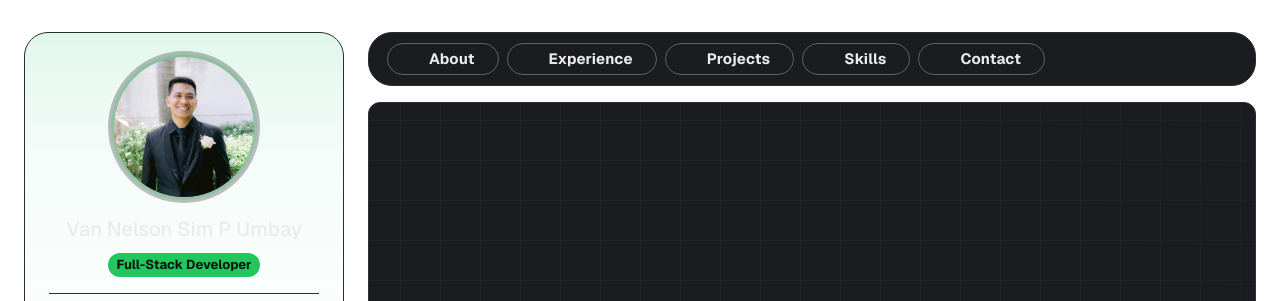
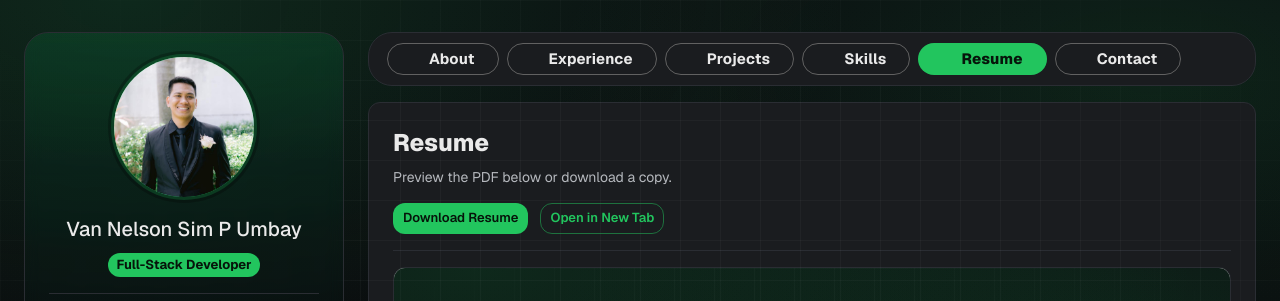
Before and after one commit to vannelson/van_creative, a Next.js app: page /resume in a window 1280 px wide. Before the commit this address had no page. Shown: the top 301 px of the page. Built offline with nearby package versions, Linux system fonts and the light colour scheme; some icons are missing.

Commit message:
added resume page

```diff
--- /dev/null
+++ b/src/app/resume/page.jsx
@@ -0,0 +1,63 @@
+"use client";
+
+import { Box, Button, Divider, Stack, Typography } from "@mui/material";
+
+export default function ResumePage() {
+  const filePath = "/Van%20Nelson%20Creative%20Resume.pdf";
+
+  return (
+    <Stack spacing={2}>
+      <Box>
+        <Typography variant="h5" fontWeight={800} gutterBottom>
+          Resume
+        </Typography>
+        <Typography variant="body2" color="text.secondary">
+          Preview the PDF below or download a copy.
+        </Typography>
+      </Box>
+
+      <Stack direction="row" spacing={1.5}>
+        <Button
+          component="a"
+          href={filePath}
+          download={"Van Nelson Creative Resume.pdf"}
+          variant="contained"
+          color="primary"
+          size="small"
+        >
+          Download Resume
+        </Button>
+        <Button
+          component="a"
+          href={filePath}
+          target="_blank"
+          rel="noreferrer"
+          variant="outlined"
+          size="small"
+        >
+          Open in New Tab
+        </Button>
+      </Stack>
+
+      <Divider />
+
+      <Box
+        sx={{
+          border: "1px solid",
+          borderColor: "divider",
+          borderRadius: 1,
+          overflow: "hidden",
+          height: { xs: 520, md: 720 },
+          backgroundColor: "background.default",
+        }}
+      >
+        <Box
+          component="iframe"
+          src={filePath}
+          title="Resume Preview"
+          sx={{ width: "100%", height: "100%", border: 0 }}
+        />
+      </Box>
+    </Stack>
+  );
+}
--- a/src/data/siteData.json
+++ b/src/data/siteData.json
@@ -21,6 +21,7 @@
     { "href": "/experience", "label": "Experience", "icon": "Description" },
     { "href": "/projects", "label": "Projects", "icon": "Work" },
     { "href": "/skills", "label": "Skills", "icon": "Code" },
+    { "href": "/resume", "label": "Resume", "icon": "Article" },
     { "href": "/contact", "label": "Contact", "icon": "ContactMail" }
   ],
   "services": [
```
Also changed, not shown: 2 other files (tests, documents, lock files or other folders).
